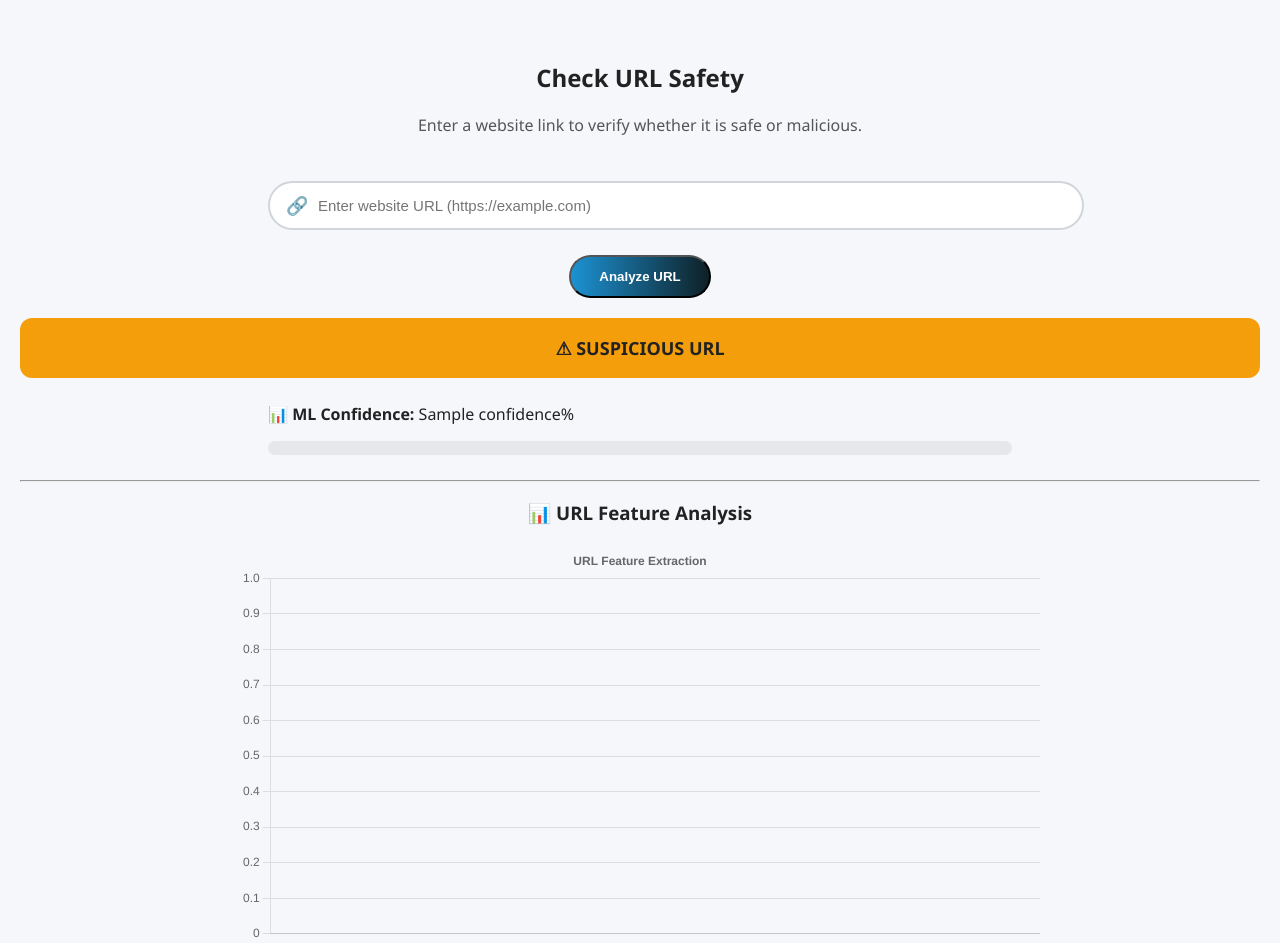
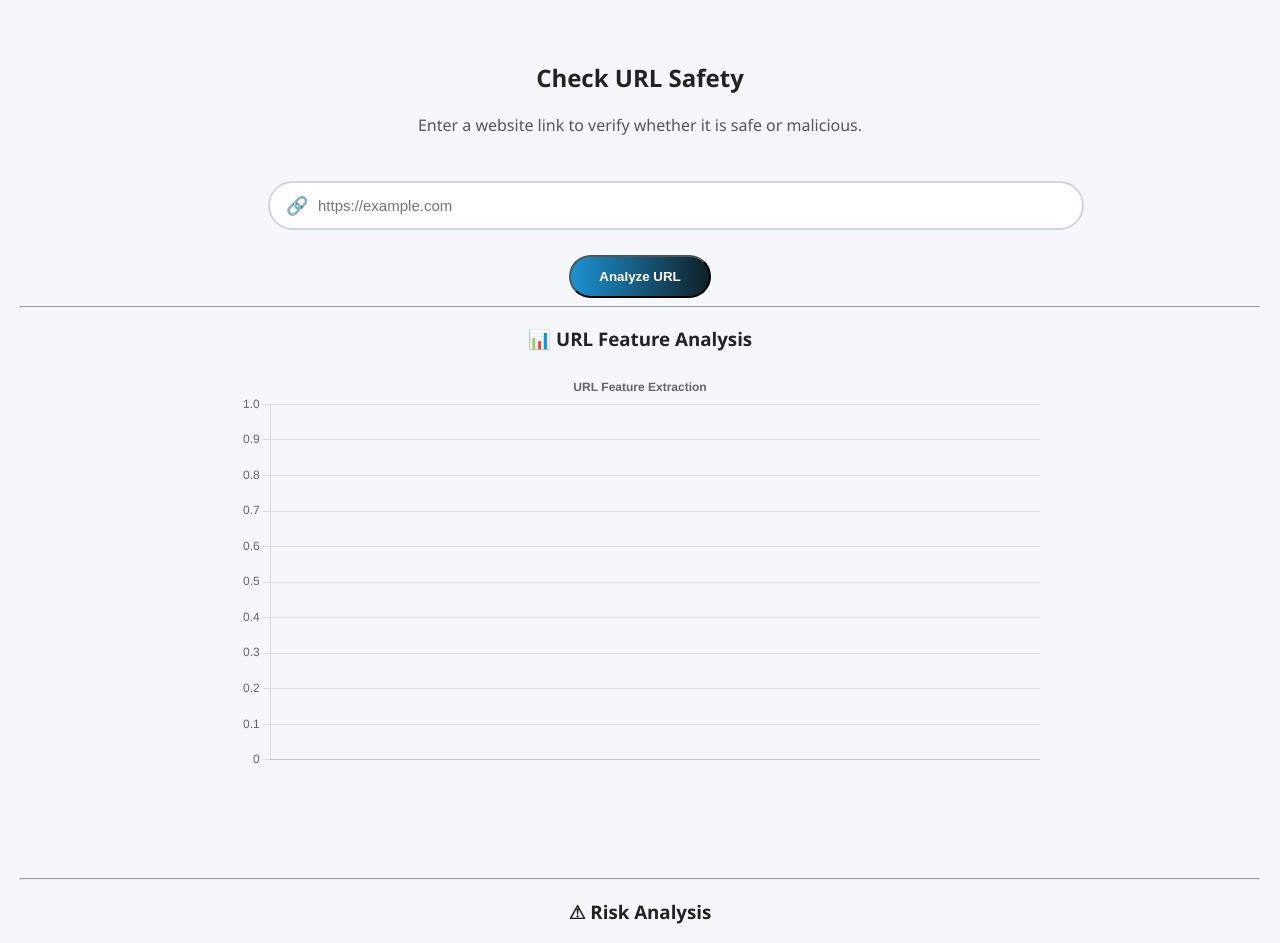
Before and after one commit to 23p61a0571-hash/hybrid-threat-detection, a Flask app: template templates/url_check.html in a window 1280 px wide. Shown: the part 245-1188 px from the top of the page. Run offline with Flask 3, Linux system fonts and the light colour scheme; the template is opened without the code that fills it: most values are stand-ins (such as "Sample title", 1, 10 or a date in 2020); parts of the project's set-up code (start-up, migrations or seed data) failed here and were passed over.

Commit message:
UI improvements, suspicious label fix, URL validation update

```diff
--- a/app.py
+++ b/app.py
@@ -4,6 +4,7 @@ from werkzeug.utils import secure_filename
 from url_engine.url_feature_builder import build_feature_vector
 from file_engine.static_feature_extractor import extract_file_features
 import matplotlib
+import validators
 matplotlib.use('Agg')  # Important for Flask
 import matplotlib.pyplot as plt
 import os
@@ -48,24 +49,32 @@ def url_check():
 
         user_url = request.form.get("url")
 
-        # Input validation
+        # Empty input check
         if not user_url or user_url.strip() == "":
             return render_template(
                 "url_check.html",
-                result="Invalid",
+                result="Invalid URL",
+                confidence=0
+            )
+
+        # Add http if missing
+        if not user_url.startswith(("http://", "https://")):
+            user_url = "http://" + user_url
+
+        # URL format validation
+        if not validators.url(user_url):
+            return render_template(
+                "url_check.html",
+                result="Invalid URL Format",
                 confidence=0
             )
 
         try:
-            # Run hybrid prediction
-            features = build_feature_vector(user_url)
-            print("Extracted Features:", features)
             prediction = hybrid_url_prediction(user_url)
 
-            print("Prediction Output:", prediction)
+            feature_chart = get_url_feature_chart(user_url)
 
-            # Build dynamic feature chart
-            feature_chart = get_url_feature_chart(user_url)
+            generate_feature_importance()
 
             return render_template(
                 "url_check.html",
@@ -83,12 +92,11 @@ def url_check():
 
             return render_template(
                 "url_check.html",
-                result="Invalid",
+                result="Error Processing URL",
                 confidence=0
             )
 
     return render_template("url_check.html")
-
 # ==============================
 # File Checker (FULLY WORKING)
 # ==============================
@@ -199,7 +207,10 @@ def get_url_feature_chart(url):
         "labels": feature_names,
         "values": features[:len(feature_names)]
     }
+ALLOWED_EXTENSIONS = {"pdf", "txt", "docx", "exe"}
 
+def allowed_file(filename):
+    return "." in filename and filename.rsplit(".", 1)[1].lower() in ALLOWED_EXTENSIONS
 # ==============================
 # Run Server
 # ==============================
--- a/static/style.css
+++ b/static/style.css
@@ -133,6 +133,17 @@ body {
 .unsafe {
     background: linear-gradient(90deg, #ef4444, #b91c1c);
     color: white;
+}
+.result-badge.invalid {
+    background:#ffcc00;
+    color:#000;
+}
+.result-badge.warning {
+    background: linear-gradient(135deg,#ffe082,#ffca28);
+    color: #333;
+    border-radius: 8px;
+    padding: 12px 20px;
+    font-weight: bold;
 }
 
 @keyframes pop {
--- a/templates/url_check.html
+++ b/templates/url_check.html
@@ -31,7 +31,7 @@
         <div class="input-box">
             <span class="icon-inside">🔗</span>
             <input type="text" name="url"
-                   placeholder="Enter website URL (https://example.com)" required>
+                   placeholder="https://example.com" required>
         </div>
 
         <button type="submit" class="btn btn-url">Analyze URL</button>
@@ -42,7 +42,12 @@
 
     {% if result %}
 
-        {% if "Safe" in result %}
+    {% if result == "Invalid URL Format" or result == "Invalid URL" %}
+        <div class="result-badge invalid">
+            ⚠ Please enter a valid URL
+        </div>
+
+    {% elif "Safe" in result %}
         <div class="result-badge safe">
             ✔ SAFE URL
         </div>
@@ -52,26 +57,16 @@
             ❌ MALICIOUS URL
         </div>
 
-        {% else %}
-            <div class="result-badge invalid">
+    {% elif "Suspicious" in result %}
+        <div class="result-badge warning">
             ⚠ SUSPICIOUS URL
         </div>
+
+    {% endif %}
+
 {% endif %}
 
 
-        {% if confidence %}
-        <div class="risk-container">
-            <p><strong>📊 ML Confidence:</strong> {{ confidence }}%</p>
-
-            <div class="risk-bar">
-                <div class="risk-fill {% if 'Safe' in result %}low-risk{% else %}high-risk{% endif %}"
-                     style="width: {{ confidence }}%;">
-                </div>
-            </div>
-        </div>
-        {% endif %}
-
-    {% endif %}
 
 
 
@@ -203,6 +198,5 @@ new Chart(riskCtx, {
 
 {% endif %}
 
-
 </body>
 </html>
--- a/url_engine/hybrid_engine.py
+++ b/url_engine/hybrid_engine.py
@@ -71,9 +71,9 @@ def hybrid_url_prediction(url):
         # =============================
         # 6️⃣ Risk Classification
         # =============================
-        if final_score >= 0.75:
+        if final_score >= 0.65:
             risk_level = "Malicious"
-        elif final_score >= 0.45:
+        elif final_score >= 0.40:
             risk_level = "Suspicious"
         else:
             risk_level = "Safe"
```
Also changed, not shown: 1 other file. Lines whose indentation alone changed are shown as unchanged.
